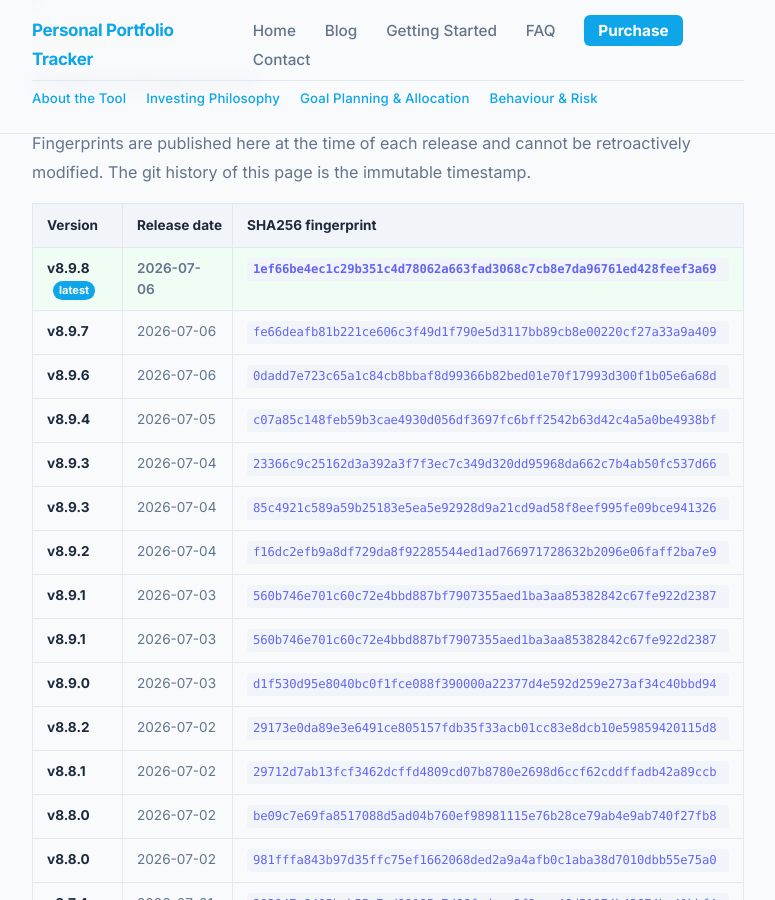
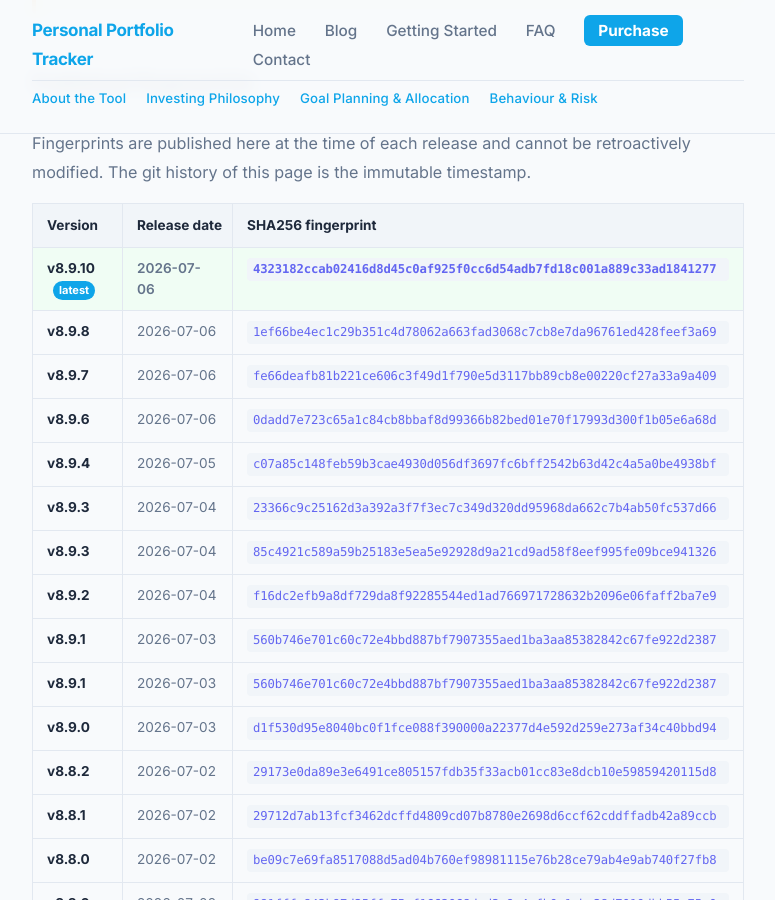
Before and after one commit to srikrishna2024/portfolio-tracker-blog, a Jekyll site: the page built from release-fingerprints/index.html, in a window 1280 px wide and 900 px high, scrolled down 976 px. Shown: the whole window, without its empty margins (252-1027 px from the left). Built offline with Jekyll 4.4.1, drawn with Linux system fonts in a browser that asks for light colours.

Commit message:
release: add v8.9.10 fingerprint

```diff
--- a/release-fingerprints/index.html
+++ b/release-fingerprints/index.html
@@ -40,7 +40,12 @@
       </thead>
       <tbody>
         <tr class="fp-current">
-          <td><strong>v8.9.8</strong> <span class="fp-badge">latest</span></td>
+          <td><strong>v8.9.10</strong> <span class="fp-badge">latest</span></td>
+          <td>2026-07-06</td>
+          <td><code class="fp-code">4323182ccab02416d8d45c0af925f0cc6d54adb7fd18c001a889c33ad1841277</code></td>
+        </tr>
+        <tr>
+          <td><strong>v8.9.8</strong></td>
           <td>2026-07-06</td>
           <td><code class="fp-code">1ef66be4ec1c29b351c4d78062a663fad3068c7cb8e7da96761ed428feef3a69</code></td>
         </tr>
```
